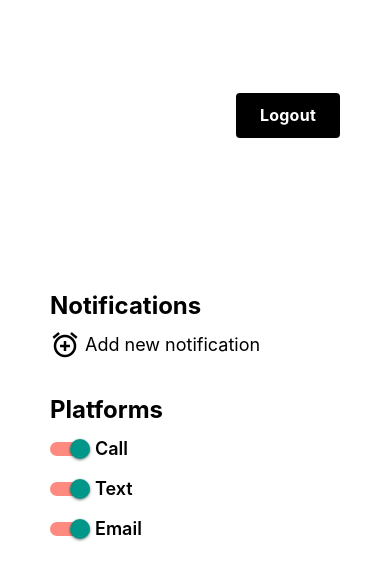
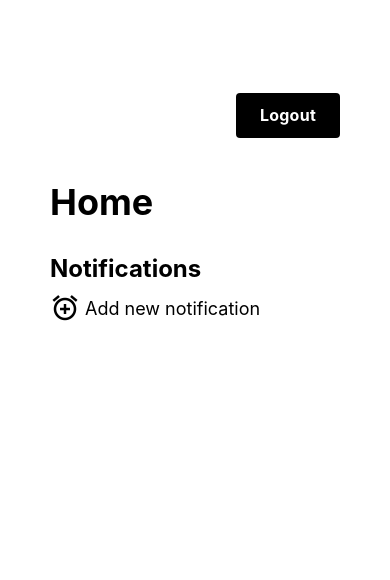
Before and after one commit to DevanTurtle7/WUPHF-Weather, a React Native app: screen /HomePage in a window 390 px wide. Shown: the top 580 px of the page. Built offline with nearby package versions, Linux system fonts and the light colour scheme.

Commit message:
updated ui;

```diff
--- a/components/AddNotificationButton.jsx
+++ b/components/AddNotificationButton.jsx
@@ -11,17 +11,20 @@ function AddNotificationButton(props) {
     const [modalOpen, setModalOpen] = useState(false)
     const [hours, setHours] = useState(-1)
     const [minutes, setMinutes] = useState(-1)
+    const [offset, setOffset] = useState(-1)
 
     const openModal = () => {
         setModalOpen(true)
     }
 
     const closeModal = (event, selectedDate) => {
-        const hours = selectedDate.getHours()
-        const minutes = selectedDate.getMinutes()
+        const hours = selectedDate.getUTCHours()
+        const minutes = selectedDate.getUTCMinutes()
+        const offset = selectedDate.getTimezoneOffset()
 
         setHours(hours)
         setMinutes(minutes)
+        setOffset(offset)
 
         setModalOpen(false)
     }
--- a/pages/HomePage.jsx
+++ b/pages/HomePage.jsx
@@ -11,15 +11,9 @@ function HomePage({ navigation }) {
                     <LogoutButton navigation={navigation} />
                 </View>
                 <View style={styles.notificationSection}>
+                    <Text style={styles.title}>Home</Text>
                     <Text style={styles.header}>Notifications</Text>
                     <AddNotificationButton />
-                </View>
-
-                <View style={styles.platformSection}>
-                    <Text style={styles.header}>Platforms</Text>
-                    <PlatformToggle label="Call" />
-                    <PlatformToggle label="Text" />
-                    <PlatformToggle label="Email" />
                 </View>
             </View>
         </View>
@@ -46,12 +40,7 @@ const styles = StyleSheet.create({
     },
     notificationSection: {
         flex: 1,
-        justifyContent: 'flex-end',
-        marginBottom: 30
-    },
-    platformSection: {
-        flex: 2,
-        justifyContent: 'flex-start',
+        marginTop: 40
     },
     logoutRow: {
         flex: 1,
@@ -60,6 +49,11 @@ const styles = StyleSheet.create({
         justifyContent: 'flex-end',
         maxHeight: 50,
         marginTop: 90,
+    },
+    title: {
+        fontSize: 36,
+        fontWeight: "700",
+        marginBottom: 30
     }
 });
 
```
